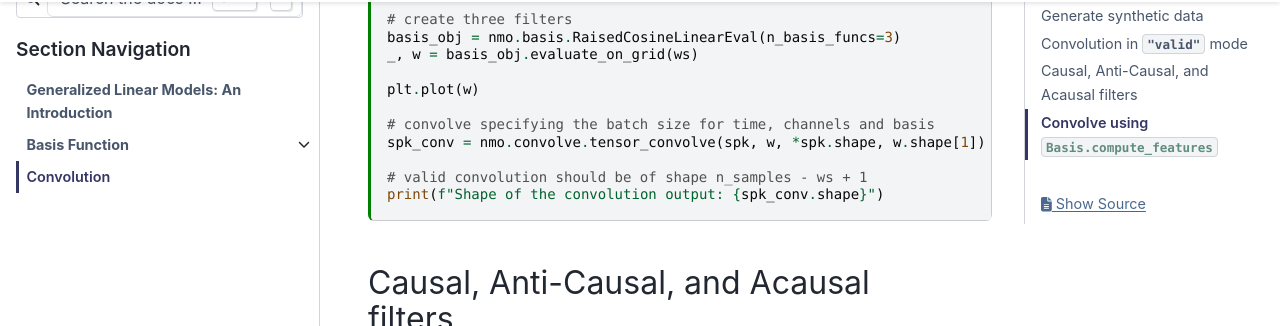
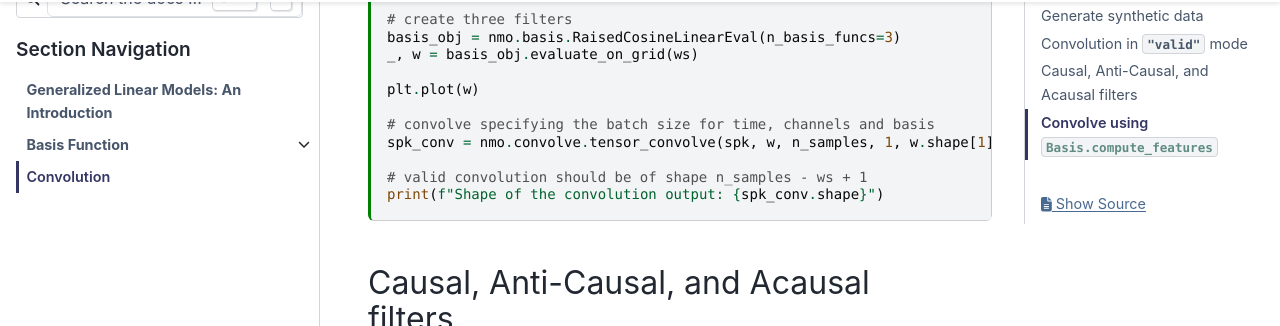
Before and after one commit to flatironinstitute/nemos, a Sphinx documentation site: the page built from docs/background/plot_03_1D_convolution.md, in a window 1280 px wide and 900 px high, scrolled down 1119 px. Shown: the part 126-452 px from the top of the window. Built offline with Sphinx 7.4.7 and the PyData theme 0.15.4, drawn with Linux system fonts in a browser that asks for light colours.

Commit message:
bufix docs

```diff
--- a/docs/background/plot_03_1D_convolution.md
+++ b/docs/background/plot_03_1D_convolution.md
@@ -87,7 +87,7 @@
 plt.plot(w)
 
 # convolve specifying the batch size for time, channels and basis
-spk_conv = nmo.convolve.tensor_convolve(spk, w, *spk.shape, w.shape[1])
+spk_conv = nmo.convolve.tensor_convolve(spk, w, n_samples, 1, w.shape[1])
 
 # valid convolution should be of shape n_samples - ws + 1
 print(f"Shape of the convolution output: {spk_conv.shape}")
```
